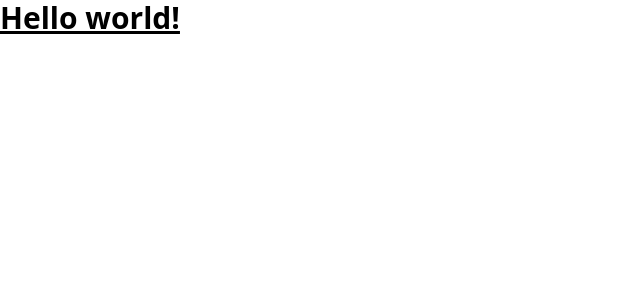
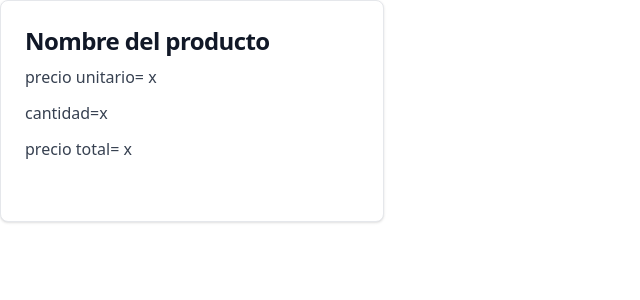
Before and after one commit to UMRGRS/papas-pizzeria, a React (Create React App) app: page / in a window 1280 px wide. Shown: the top 300 px of the page, without its empty margins (0-640 px from the left). Built offline with nearby package versions, Linux system fonts and the light colour scheme.

Commit message:
componentes basicos
esperemos que este commit no mande a chinga a su madre el proyecto

```diff
--- /dev/null
+++ b/src/dev_abraham.jsx
@@ -0,0 +1,78 @@
+function Produc1(){
+    return(
+        <div class="max-w-sm p-6 bg-white border border-gray-200 rounded-lg shadow dark:bg-gray-800 dark:border-gray-700">
+
+        <h5 class="mb-2 text-2xl font-bold tracking-tight text-gray-900 dark:text-white">Nombre del producto</h5>
+
+    <p class="mb-3 font-normal text-gray-700 dark:text-gray-400">
+        precio
+    </p>
+
+    <form class="max-w-sm mx-auto">
+  <label for="countries" class="block mb-2 text-sm font-medium text-gray-900 dark:text-white">Selecioan tu carta</label>
+  <select id="countries" class="bg-gray-50 border border-gray-300 text-gray-900 text-sm rounded-lg focus:ring-blue-500 focus:border-blue-500 block w-full p-2.5 dark:bg-gray-700 dark:border-gray-600 dark:placeholder-gray-400 dark:text-white dark:focus:ring-blue-500 dark:focus:border-blue-500">
+    <option selected>Choose a country</option>
+    <option value="1">Producto 1</option>
+    <option value="2">Producto 2</option>
+    <option value="3">Producto 3</option>
+    <option value="4">Producto 4</option>
+  </select>
+</form>
+
+<br></br>
+    <button type="button" class="text-white bg-blue-700 hover:bg-blue-800 focus:ring-4 focus:ring-blue-300 font-medium rounded-lg text-sm px-5 py-2.5 me-2 mb-2 dark:bg-blue-600 dark:hover:bg-blue-700 focus:outline-none dark:focus:ring-blue-800">Añadir</button>
+
+</div>
+    )
+}
+
+function Produc2(){
+    return(
+        <div class="max-w-sm p-6 bg-white border border-gray-200 rounded-lg shadow dark:bg-gray-800 dark:border-gray-700">
+
+        <h5 class="mb-2 text-2xl font-bold tracking-tight text-gray-900 dark:text-white">Nombre del producto</h5>
+
+    <p class="mb-3 font-normal text-gray-700 dark:text-gray-400">
+        precio unitario= x
+    </p>
+    <p class="mb-3 font-normal text-gray-700 dark:text-gray-400">
+        cantidad=x
+    </p>
+    <p class="mb-3 font-normal text-gray-700 dark:text-gray-400">
+        precio total= x
+    </p>
+<br></br>
+    <button type="button" class="text-white bg-blue-700 hover:bg-blue-800 focus:ring-4 focus:ring-blue-300 font-medium rounded-lg text-sm px-5 py-2.5 me-2 mb-2 dark:bg-blue-600 dark:hover:bg-blue-700 focus:outline-none dark:focus:ring-blue-800">Añadir</button>
+
+</div>
+    )
+}
+function Produc3(){
+    return(
+        <div class="max-w-sm p-6 bg-white border border-gray-200 rounded-lg shadow dark:bg-gray-800 dark:border-gray-700">
+
+        <h5 class="mb-2 text-2xl font-bold tracking-tight text-gray-900 dark:text-white">Nombre del producto</h5>
+
+    <p class="mb-3 font-normal text-gray-700 dark:text-gray-400">
+        precio unitario= x
+    </p>
+    <p class="mb-3 font-normal text-gray-700 dark:text-gray-400">
+        cantidad=x
+    </p>
+    <p class="mb-3 font-normal text-gray-700 dark:text-gray-400">
+        precio total= x
+    </p>
+<br></br>
+
+
+</div>
+    )
+}
+function Devabraham() {
+    return(
+        <Produc3/>
+
+    )
+}
+
+export default Devabraham;
--- a/src/index.js
+++ b/src/index.js
@@ -3,11 +3,13 @@ import ReactDOM from 'react-dom/client';
 import './index.css';
 import App from './App';
 import reportWebVitals from './reportWebVitals';
+import Devabraham from './dev_abraham';
 
 const root = ReactDOM.createRoot(document.getElementById('root'));
 root.render(
   <React.StrictMode>
-    <App />
+    <Devabraham></Devabraham>
+
   </React.StrictMode>
 );
 
```
